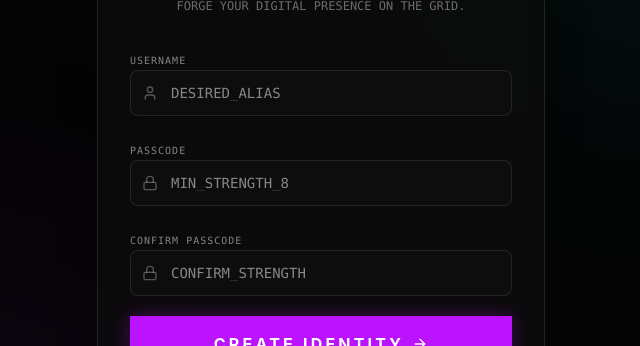
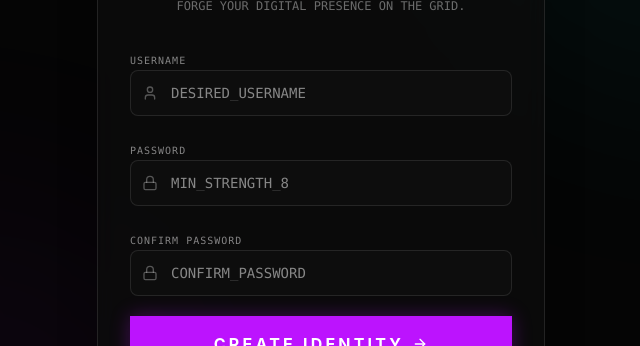
Before and after one commit to Amrsono/Store-2070, a Next.js app in the folder frontend/: page /en/register in a window 1280 px wide. Shown: the part 244-590 px from the top of the page, without its empty margins (319-959 px from the left). Built offline with nearby package versions, Linux system fonts and the light colour scheme.

Commit message:
Update registration page labels: Desired Username, Password, Confirm Password

```diff
--- a/frontend/app/[locale]/register/page.tsx
+++ b/frontend/app/[locale]/register/page.tsx
@@ -103,14 +103,14 @@ export default function RegisterPage() {
                                     value={username}
                                     onChange={(e) => setUsername(e.target.value)}
                                     className="w-full bg-obsidian-light border border-white/10 rounded-lg py-3 pl-10 pr-4 text-sm text-white focus:border-neon-purple/50 focus:shadow-[0_0_10px_rgba(188,19,254,0.1)] outline-none transition-all font-mono"
-                                    placeholder="DESIRED_ALIAS"
+                                    placeholder="DESIRED_USERNAME"
                                     required
                                 />
                             </div>
                         </div>
 
                         <div className="space-y-2">
-                            <label className="text-[10px] font-mono text-white/50 uppercase tracking-widest">Passcode</label>
+                            <label className="text-[10px] font-mono text-white/50 uppercase tracking-widest">Password</label>
                             <div className="relative">
                                 <Lock className="absolute left-3 top-1/2 -translate-y-1/2 w-4 h-4 text-white/30" />
                                 <input
@@ -125,7 +125,7 @@ export default function RegisterPage() {
                         </div>
 
                         <div className="space-y-2">
-                            <label className="text-[10px] font-mono text-white/50 uppercase tracking-widest">Confirm Passcode</label>
+                            <label className="text-[10px] font-mono text-white/50 uppercase tracking-widest">Confirm Password</label>
                             <div className="relative">
                                 <Lock className="absolute left-3 top-1/2 -translate-y-1/2 w-4 h-4 text-white/30" />
                                 <input
@@ -133,7 +133,7 @@ export default function RegisterPage() {
                                     value={confirmPassword}
                                     onChange={(e) => setConfirmPassword(e.target.value)}
                                     className="w-full bg-obsidian-light border border-white/10 rounded-lg py-3 pl-10 pr-4 text-sm text-white focus:border-neon-purple/50 focus:shadow-[0_0_10px_rgba(188,19,254,0.1)] outline-none transition-all font-mono"
-                                    placeholder="CONFIRM_STRENGTH"
+                                    placeholder="CONFIRM_PASSWORD"
                                     required
                                 />
                             </div>
```
